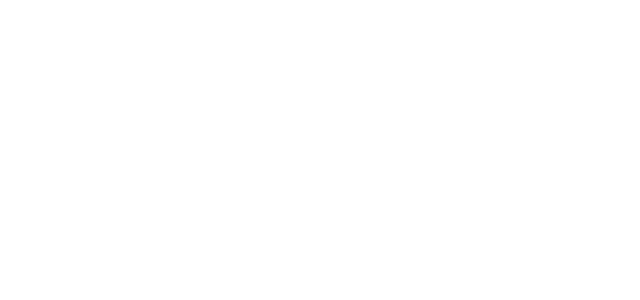
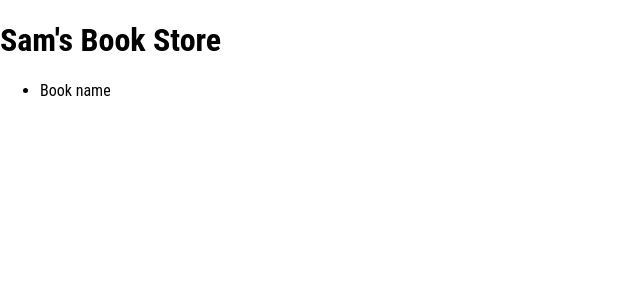
Before and after one commit to future-pirate-king/GraphQL-Book-Search, a React (Create React App) app in the folder client/: page / in a window 1280 px wide. Shown: the top 300 px of the page, without its empty margins (0-640 px from the left). Built offline with nearby package versions, Linux system fonts and the light colour scheme; the HTML template or start-up script is replaced by a standard one.

Commit message:
setup apollo client

```diff
--- a/client/package.json
+++ b/client/package.json
@@ -3,7 +3,10 @@
   "version": "0.1.0",
   "private": true,
   "dependencies": {
+    "apollo-boost": "^0.1.12",
+    "graphql": "^0.13.2",
     "react": "^16.4.1",
+    "react-apollo": "^2.1.9",
     "react-dom": "^16.4.1",
     "react-scripts": "1.1.4"
   },
--- a/client/src/App.js
+++ b/client/src/App.js
@@ -1,11 +1,22 @@
 import React, { Component } from 'react';
+import ApolloClient from 'apollo-boost';
+import { ApolloProvider } from 'react-apollo';
+
+import BookList from './components/book-list';
+
+const client = new ApolloClient({
+  uri: 'http://localhost:4000/graphql',
+});
 
 class App extends Component {
   render() {
     return (
-      <div className="App">
-
-      </div>
+      <ApolloProvider client={client}>
+        <div className="App">
+          <h1>Sam's Book Store</h1>
+          <BookList />
+        </div>
+      </ApolloProvider>
     );
   }
 }
--- /dev/null
+++ b/client/src/components/book-list.js
@@ -0,0 +1,16 @@
+import React, { Component } from 'react';
+
+class BookList extends Component {
+
+  render() {
+    return (
+      <div>
+        <ul>
+          <li>Book name</li>
+        </ul>
+      </div>
+    );
+  }
+}
+
+export default BookList;
```
Also changed, not shown: client/.eslintrc.json, 1 other file (tests, documents, lock files or other folders).
